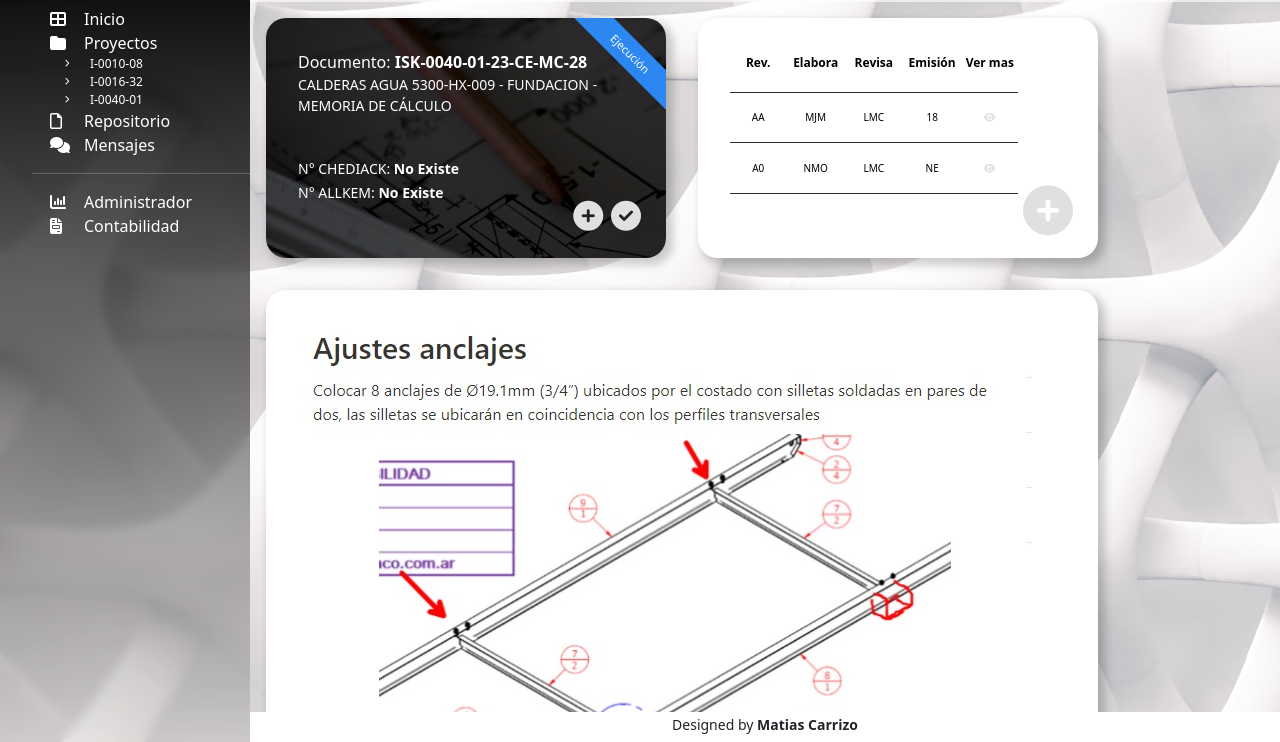
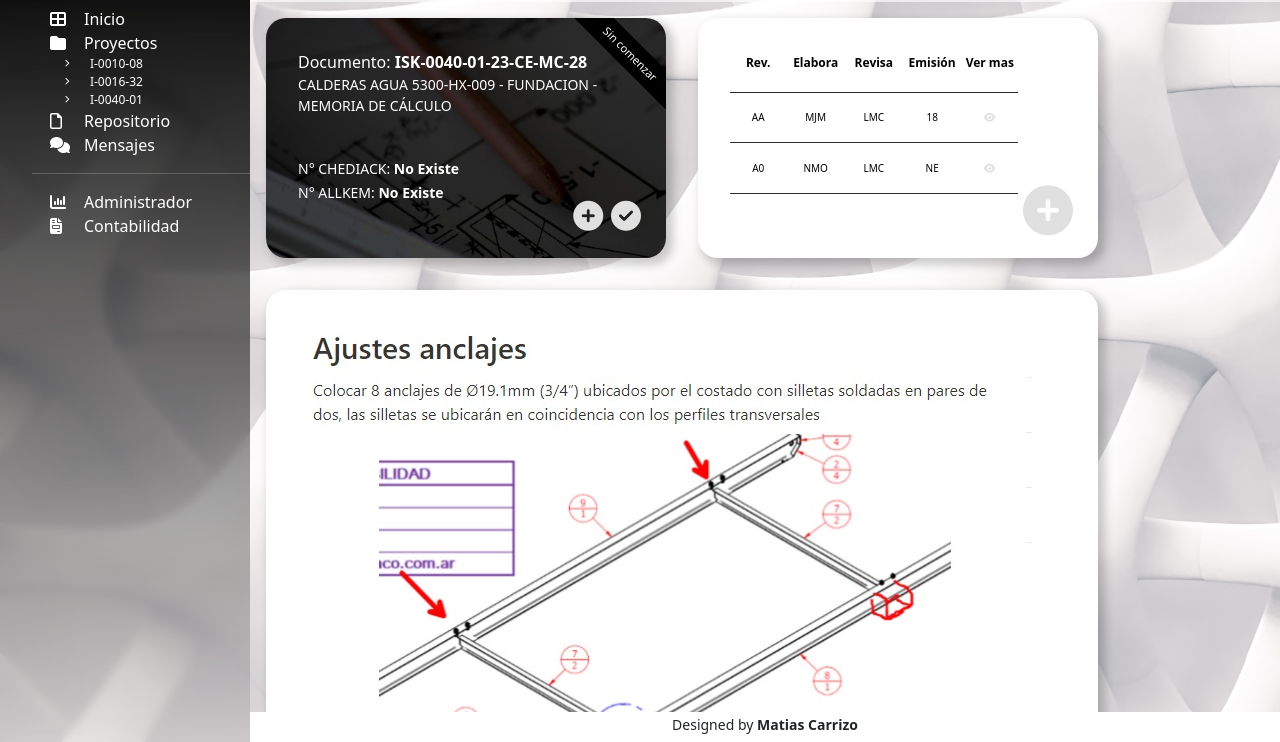
Before and after one commit to mt5carr/PFCarrizo, a plain HTML site: page pages/documento_4.html in a window 1280 px wide. Shown: the part 58-800 px from the top of the page. Drawn offline with nearby package versions, Linux system fonts and the light colour scheme.

Commit message:
Ajusto readme y posicion Z de desplegables

```diff
--- a/SCSS/_main.scss
+++ b/SCSS/_main.scss
@@ -18,7 +18,6 @@
         box-shadow: 5px 5px 10px 2px rgba(0, 0, 0, 0.2);
     }
 }
-
 
 /* Estilos de las tarjetas - Pantalla principal*/
 
@@ -67,8 +66,6 @@
             border-radius: 20px;
             backface-visibility: hidden;
             background-color: $fondoTarjeta;
-
-
         }
 
         &-front{
@@ -238,9 +235,7 @@
             position: absolute;
             right: 30px;
             bottom: -20px;
-
         }
-
     }
 
     .tarjeta--ejec{
@@ -305,7 +300,6 @@
             margin-top: 10px;
         }
     }
-
 }
 
 .tarjetero{
@@ -430,7 +424,6 @@
         right: -50px;
         top: 20px;
         color: $contraste;
-        background-color: $enfacis;
         font-size: 0.7em;
         font-weight: 400;
         padding: 0.5em;
@@ -440,8 +433,14 @@
         margin: 0.2em;
         text-align: center;
         width: 15em;
-        transform: rotate(45deg)
+        transform: rotate(45deg);
+        background-color: $enfacis;
     }
+
+    .estado--sc{
+        background-color: black;
+    }
+
 
 }
 
@@ -455,4 +454,10 @@
     margin: 1em;
     float: left;
     box-shadow: 5px 5px 10px 2px rgba(0, 0, 0, 0.2);
+
+    @media (max-width: 1150px) {
+
+        overflow: scroll;
+
+    }
 }
--- a/SCSS/base/_mixins.scss
+++ b/SCSS/base/_mixins.scss
@@ -7,4 +7,5 @@
     margin: 1em;
     position: relative;
     overflow: hidden;
+    z-index: -100;
 }
--- a/pages/documento_4.html
+++ b/pages/documento_4.html
@@ -112,7 +112,7 @@
         <div class="informe" >
             <div class="documento">
                 Documento: <b>ISK-0040-01-23-CE-MC-28 </b>
-                <span class="estado">Ejecución</span>
+                <span class="estado estado--sc">Sin comenzar</span>
                 <small>
                     <p>CALDERAS AGUA  5300-HX-009 - FUNDACION - MEMORIA DE CÁLCULO</p>
                     <br>
```
Also changed, not shown: css/style.css, 2 other files.
